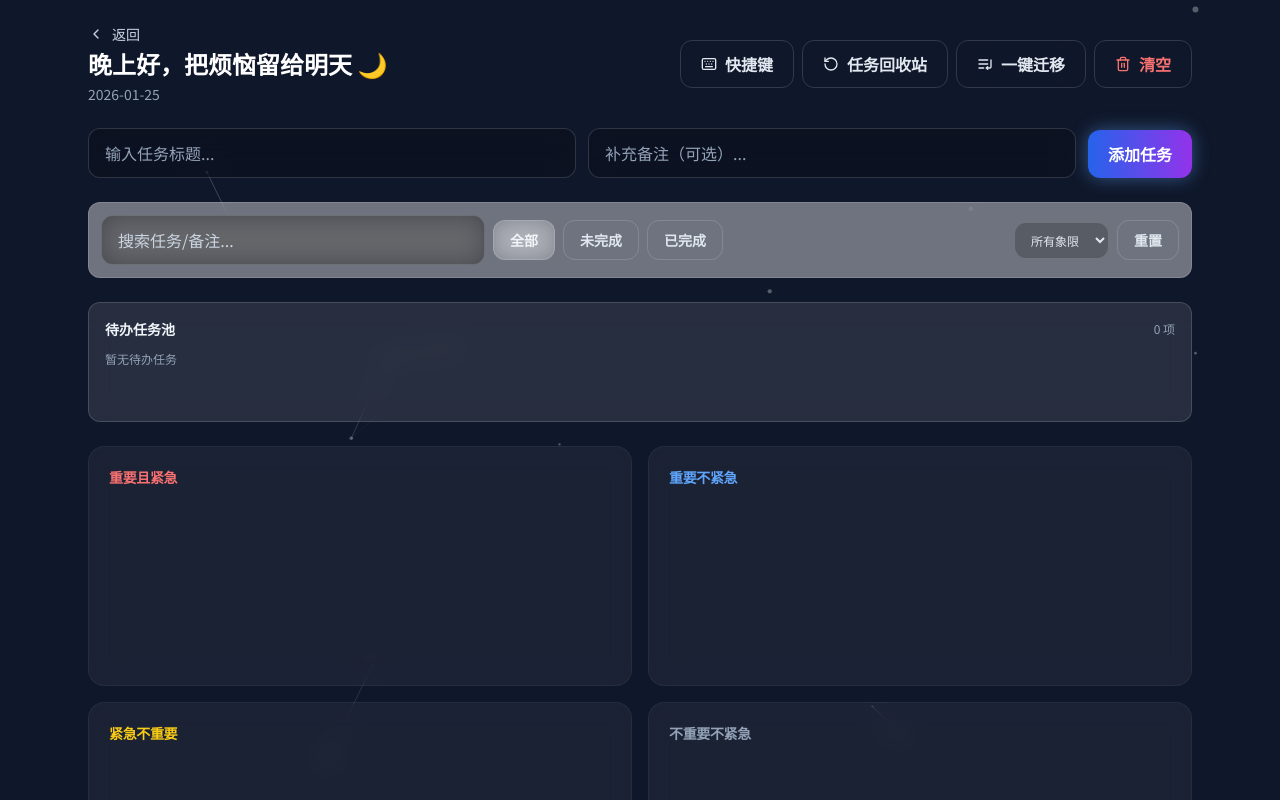
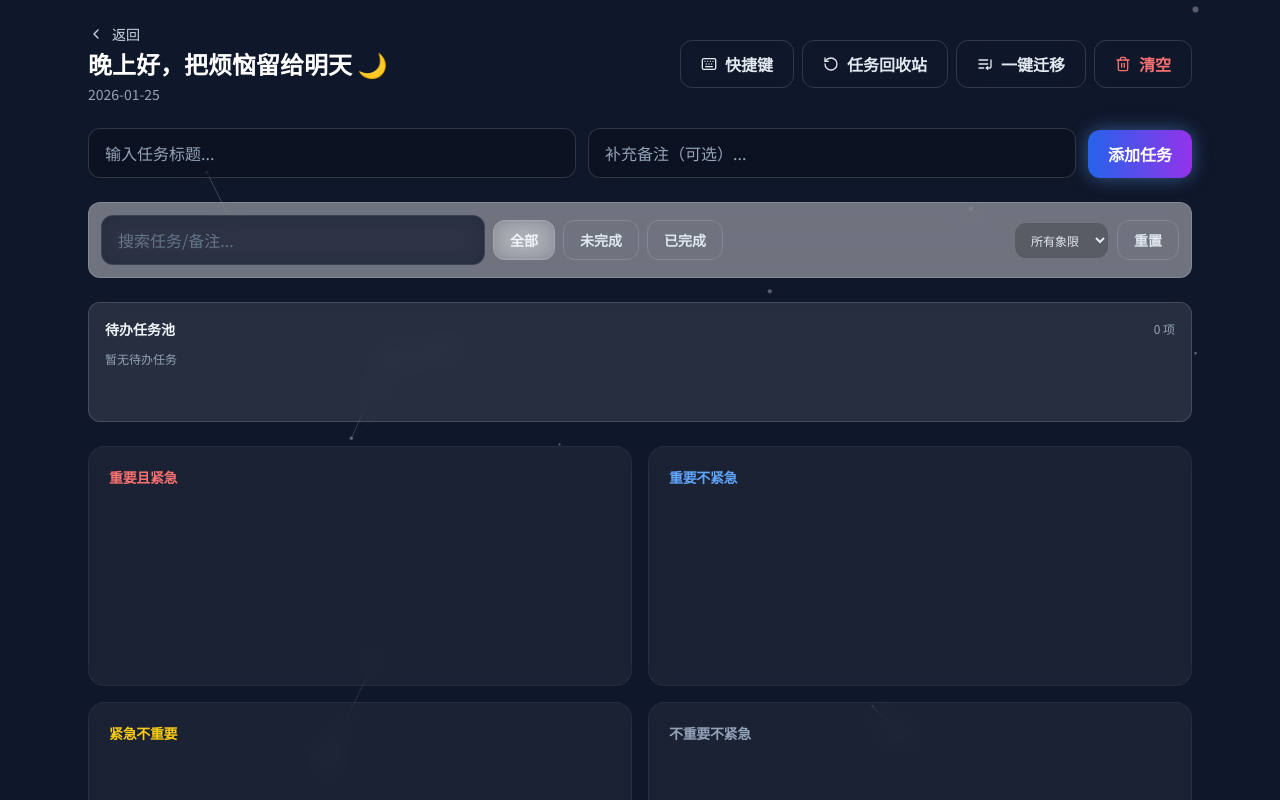
Before and after one commit to Jackson-Jie110/my-eisenhower-matrix, a React (Vite) app: page /matrix/2026-01-25 in a window 1280 px wide. Shown: the top 800 px of the page. Built offline with nearby package versions, Linux system fonts and the light colour scheme.

Commit message:
fix(ui): 修复搜索栏配色问题，适配深色毛玻璃风格

```diff
--- a/src/pages/MatrixPage.tsx
+++ b/src/pages/MatrixPage.tsx
@@ -1009,7 +1009,7 @@ export default function MatrixPage() {
                 placeholder={"\u641c\u7d22\u4efb\u52a1/\u5907\u6ce8..."}
                 value={searchQuery}
                 onChange={(event) => setSearchQuery(event.target.value)}
-                className="md:max-w-sm bg-black/40 text-slate-50 placeholder:text-slate-300"
+                className="md:max-w-sm border border-white/10 bg-slate-900/80 text-slate-100 placeholder:text-slate-500 backdrop-blur-md"
               />
               <div className="flex flex-wrap gap-2">
                 <Button
```
